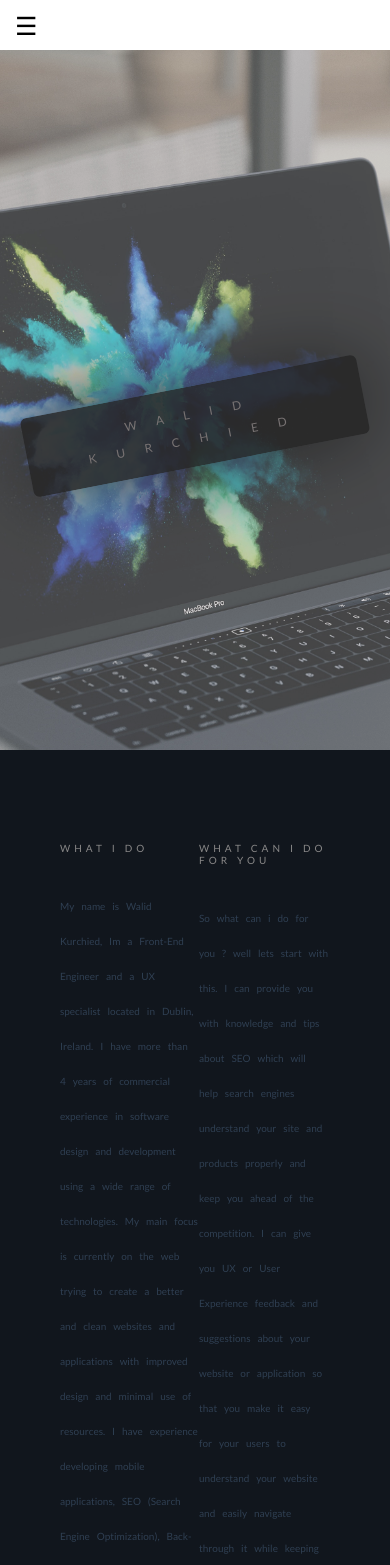
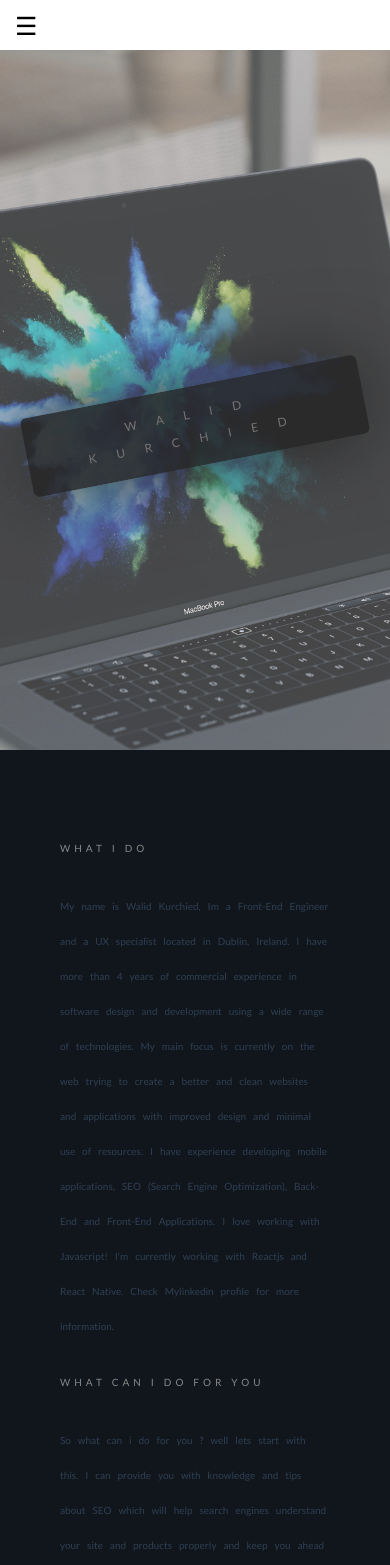
Before and after one commit to WalidKurchied/reactjs-personal-website, a React app: page / in a window 390 px wide. Shown: the top 1565 px of the page. Built offline with nearby package versions, Linux system fonts and the light colour scheme; some icons are missing.

Commit message:
adding scss helpers and better way to use media queries

```diff
--- /dev/null
+++ b/src/sass/helpers/_mixins.scss
@@ -0,0 +1,11 @@
+@mixin small-mobile-screen {
+    @media screen and (max-width: $small-mobile-screen) {
+        @content;
+    }
+}
+
+@mixin medium-to-large-mobile-screen {
+    @media screen and (min-width: $small-mobile-screen) and (max-width: $medium-mobile-screen) {
+        @content;
+    }
+}
--- a/src/sass/helpers/_variables.scss
+++ b/src/sass/helpers/_variables.scss
@@ -0,0 +1,2 @@
+$small-mobile-screen: 450px;
+$medium-mobile-screen: 750px;
--- a/src/sass/index.scss
+++ b/src/sass/index.scss
@@ -1,5 +1,7 @@
 @import
 './helpers/variables',
+'./helpers/mixins',
+'./base/colors',
 './base/base',
 './general/_general',
 './layout/header',
--- a/src/sass/layout/_header.scss
+++ b/src/sass/layout/_header.scss
@@ -45,8 +45,7 @@
         }
     }
 }
-
-@media screen and (max-width: 900px) {
+  @include small-mobile-screen {
     #header {
         #burgerMenu {
             display: inline;
--- a/src/sass/pages/_home.scss
+++ b/src/sass/pages/_home.scss
@@ -117,11 +117,8 @@
             margin: 0 55px;
         }
     }
-}
 
-    @media screen and (max-width: 900px) {
-
-        #homeContainer {
+    @include small-mobile-screen {
             * {
                 font-size: 10px;
             }
@@ -140,24 +137,17 @@
             }
 
             #devInfo {
-                // height: auto;
-                align-items: self-start;
+              flex-direction: column;
 
                 .about-me-article {
                     width: auto;
                 }
 
                 #leftArticle {
-                    // position: relative;
-                    // left: 0;
-                    // width: 100%;
+                    margin-bottom: 20px;
                 }
 
                 #rightArticle {
-                    // position: relative;
-                    // right: auto;
-                    // width: 100%;
-                    // margin-top: 40px;
                 }
             }
 
@@ -169,13 +159,9 @@
                     width: 100%;
                 }
 
-                // h1 {
-                //     font-size: 10px;
-                // }
-
                 .company-img {
                     margin: 0;
                 }
-            }
         }
     }
+}
```
Also changed, not shown: src/sass/base/_colors.scss (added).
